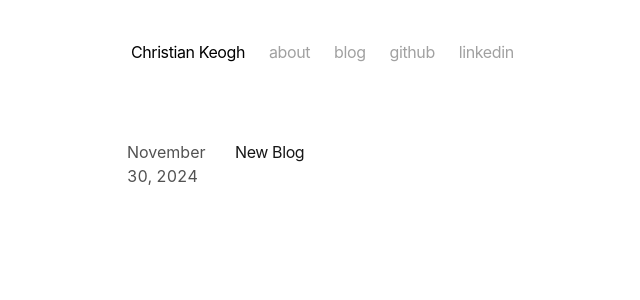
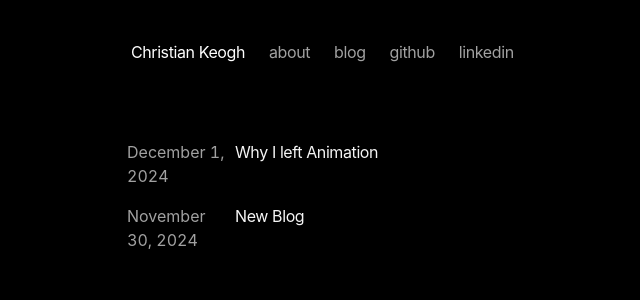
Before and after one commit to ChristianKeogh/personal_website, a Next.js app: page /blog in a window 1280 px wide. Shown: the top 300 px of the page, without its empty margins (225-865 px from the left). Built offline with nearby package versions, Linux system fonts and the light colour scheme.

Commit message:
removing light mode

```diff
--- a/app/blog/[slug]/page.tsx
+++ b/app/blog/[slug]/page.tsx
@@ -1,31 +1,31 @@
-import { notFound } from 'next/navigation'
-import { CustomMDX } from 'app/components/mdx'
-import { formatDate, getBlogPosts } from 'app/blog/utils'
-import { baseUrl } from 'app/sitemap'
+import { notFound } from "next/navigation";
+import { CustomMDX } from "app/components/mdx";
+import { formatDate, getBlogPosts } from "app/blog/utils";
+import { baseUrl } from "app/sitemap";
 
 export async function generateStaticParams() {
-  let posts = getBlogPosts()
+  let posts = getBlogPosts();
 
   return posts.map((post) => ({
-    slug: post.slug,
-  }))
+    slug: post.slug
+  }));
 }
 
 export function generateMetadata({ params }) {
-  let post = getBlogPosts().find((post) => post.slug === params.slug)
+  let post = getBlogPosts().find((post) => post.slug === params.slug);
   if (!post) {
-    return
+    return;
   }
 
   let {
     title,
     publishedAt: publishedTime,
     summary: description,
-    image,
-  } = post.metadata
+    image
+  } = post.metadata;
   let ogImage = image
     ? image
-    : `${baseUrl}/og?title=${encodeURIComponent(title)}`
+    : `${baseUrl}/og?title=${encodeURIComponent(title)}`;
 
   return {
     title,
@@ -33,29 +33,29 @@ export function generateMetadata({ params }) {
     openGraph: {
       title,
       description,
-      type: 'article',
+      type: "article",
       publishedTime,
       url: `${baseUrl}/blog/${post.slug}`,
       images: [
         {
-          url: ogImage,
-        },
-      ],
+          url: ogImage
+        }
+      ]
     },
     twitter: {
-      card: 'summary_large_image',
+      card: "summary_large_image",
       title,
       description,
-      images: [ogImage],
-    },
-  }
+      images: [ogImage]
+    }
+  };
 }
 
 export default function Blog({ params }) {
-  let post = getBlogPosts().find((post) => post.slug === params.slug)
+  let post = getBlogPosts().find((post) => post.slug === params.slug);
 
   if (!post) {
-    notFound()
+    notFound();
   }
 
   return (
@@ -65,8 +65,8 @@ export default function Blog({ params }) {
         suppressHydrationWarning
         dangerouslySetInnerHTML={{
           __html: JSON.stringify({
-            '@context': 'https://schema.org',
-            '@type': 'BlogPosting',
+            "@context": "https://schema.org",
+            "@type": "BlogPosting",
             headline: post.metadata.title,
             datePublished: post.metadata.publishedAt,
             dateModified: post.metadata.publishedAt,
@@ -76,17 +76,17 @@ export default function Blog({ params }) {
               : `/og?title=${encodeURIComponent(post.metadata.title)}`,
             url: `${baseUrl}/blog/${post.slug}`,
             author: {
-              '@type': 'Person',
-              name: 'My Portfolio',
-            },
-          }),
+              "@type": "Person",
+              name: "My Portfolio"
+            }
+          })
         }}
       />
       <h1 className="title font-semibold text-2xl tracking-tighter">
         {post.metadata.title}
       </h1>
       <div className="flex justify-between items-center mt-2 mb-8 text-sm">
-        <p className="text-sm text-neutral-600 dark:text-neutral-400">
+        <p className="text-sm text-neutral-400">
           {formatDate(post.metadata.publishedAt)}
         </p>
       </div>
@@ -94,5 +94,5 @@ export default function Blog({ params }) {
         <CustomMDX source={post.content} />
       </article>
     </section>
-  )
+  );
 }
--- /dev/null
+++ b/app/blog/posts/20241201.mdx
@@ -0,0 +1,15 @@
+---
+title: "Why I left Animation"
+publishedAt: "2024-12-01"
+summary: ""
+---
+
+What I did
+
+What was bad
+
+What was good
+
+What can be done
+
+conclusion
--- a/app/components/nav.tsx
+++ b/app/components/nav.tsx
@@ -29,7 +29,7 @@ export function Navbar() {
                   href={path}
                   className={`transition-all flex align-middle relative py-1 px-2 m-1 ${
                     !isChristianKeogh
-                      ? "text-neutral-400 dark:hover:text-neutral-100"
+                      ? "text-neutral-400 hover:text-neutral-100"
                       : ""
                   }`}
                 >
@@ -39,7 +39,7 @@ export function Navbar() {
             })}
             {/* Links */}
             <a
-              className="transition-all flex align-middle relative py-1 px-2 m-1 text-neutral-400 dark:hover:text-neutral-100"
+              className="transition-all flex align-middle relative py-1 px-2 m-1 text-neutral-400 hover:text-neutral-100"
               rel="noopener noreferrer"
               target="_blank"
               href="https://github.com/ChristianKeogh"
@@ -47,7 +47,7 @@ export function Navbar() {
               <p className="h-7">github</p>
             </a>
             <a
-              className="transition-all flex align-middle relative py-1 px-2 m-1 text-neutral-400 dark:hover:text-neutral-100"
+              className="transition-all flex align-middle relative py-1 px-2 m-1 text-neutral-400 hover:text-neutral-100"
               rel="noopener noreferrer"
               target="_blank"
               href="https://www.linkedin.com/in/christian-keogh-94888a28b/"
--- a/app/components/posts.tsx
+++ b/app/components/posts.tsx
@@ -1,8 +1,8 @@
-import Link from 'next/link'
-import { formatDate, getBlogPosts } from 'app/blog/utils'
+import Link from "next/link";
+import { formatDate, getBlogPosts } from "app/blog/utils";
 
 export function BlogPosts() {
-  let allBlogs = getBlogPosts()
+  let allBlogs = getBlogPosts();
 
   return (
     <div>
@@ -11,9 +11,9 @@ export function BlogPosts() {
           if (
             new Date(a.metadata.publishedAt) > new Date(b.metadata.publishedAt)
           ) {
-            return -1
+            return -1;
           }
-          return 1
+          return 1;
         })
         .map((post) => (
           <Link
@@ -22,15 +22,15 @@ export function BlogPosts() {
             href={`/blog/${post.slug}`}
           >
             <div className="w-full flex flex-col md:flex-row space-x-0 md:space-x-2">
-              <p className="text-neutral-600 dark:text-neutral-400 w-[100px] tabular-nums">
+              <p className="text-neutral-400 w-[100px] tabular-nums">
                 {formatDate(post.metadata.publishedAt, false)}
               </p>
-              <p className="text-neutral-900 dark:text-neutral-100 tracking-tight">
+              <p className="text-neutral-100 tracking-tight">
                 {post.metadata.title}
               </p>
             </div>
           </Link>
         ))}
     </div>
-  )
+  );
 }
--- a/app/global.css
+++ b/app/global.css
@@ -1,4 +1,4 @@
-@import 'tailwindcss';
+@import "tailwindcss";
 
 ::selection {
   background-color: #47a3f3;
@@ -48,12 +48,12 @@ html {
 }
 
 .prose a {
-  @apply underline transition-all decoration-neutral-400 dark:decoration-neutral-600 underline-offset-2 decoration-[0.1em];
+  @apply underline transition-all decoration-neutral-600 underline-offset-2 decoration-[0.1em];
 }
 
 .prose .anchor:after {
-  @apply text-neutral-300 dark:text-neutral-700;
-  content: '#';
+  @apply text-neutral-700;
+  content: "#";
 }
 
 .prose *:hover > .anchor {
@@ -61,7 +61,7 @@ html {
 }
 
 .prose pre {
-  @apply bg-neutral-50 dark:bg-neutral-900 rounded-lg overflow-x-auto border border-neutral-200 dark:border-neutral-900 py-2 px-3 text-sm;
+  @apply bg-neutral-900 rounded-lg overflow-x-auto border border-neutral-900 py-2 px-3 text-sm;
 }
 
 .prose code {
@@ -84,7 +84,7 @@ html {
 }
 
 .prose p {
-  @apply my-4 text-neutral-800 dark:text-neutral-200;
+  @apply my-4 text-neutral-200;
 }
 
 .prose h1 {
@@ -131,8 +131,8 @@ pre {
 }
 
 /* Remove Safari input shadow on mobile */
-input[type='text'],
-input[type='email'] {
+input[type="text"],
+input[type="email"] {
   -webkit-appearance: none;
   -moz-appearance: none;
   appearance: none;
--- a/app/layout.tsx
+++ b/app/layout.tsx
@@ -45,7 +45,7 @@ export default function RootLayout({
     <html
       lang="en"
       className={cx(
-        "text-black bg-white dark:text-white dark:bg-black",
+        " text-white bg-black",
         GeistSans.variable,
         GeistMono.variable
       )}
```
Also changed, not shown: app/blog/posts/20241130.mdx (renamed from app/blog/posts/new-blog.mdx), 1 other file (tests, documents, lock files or other folders).
